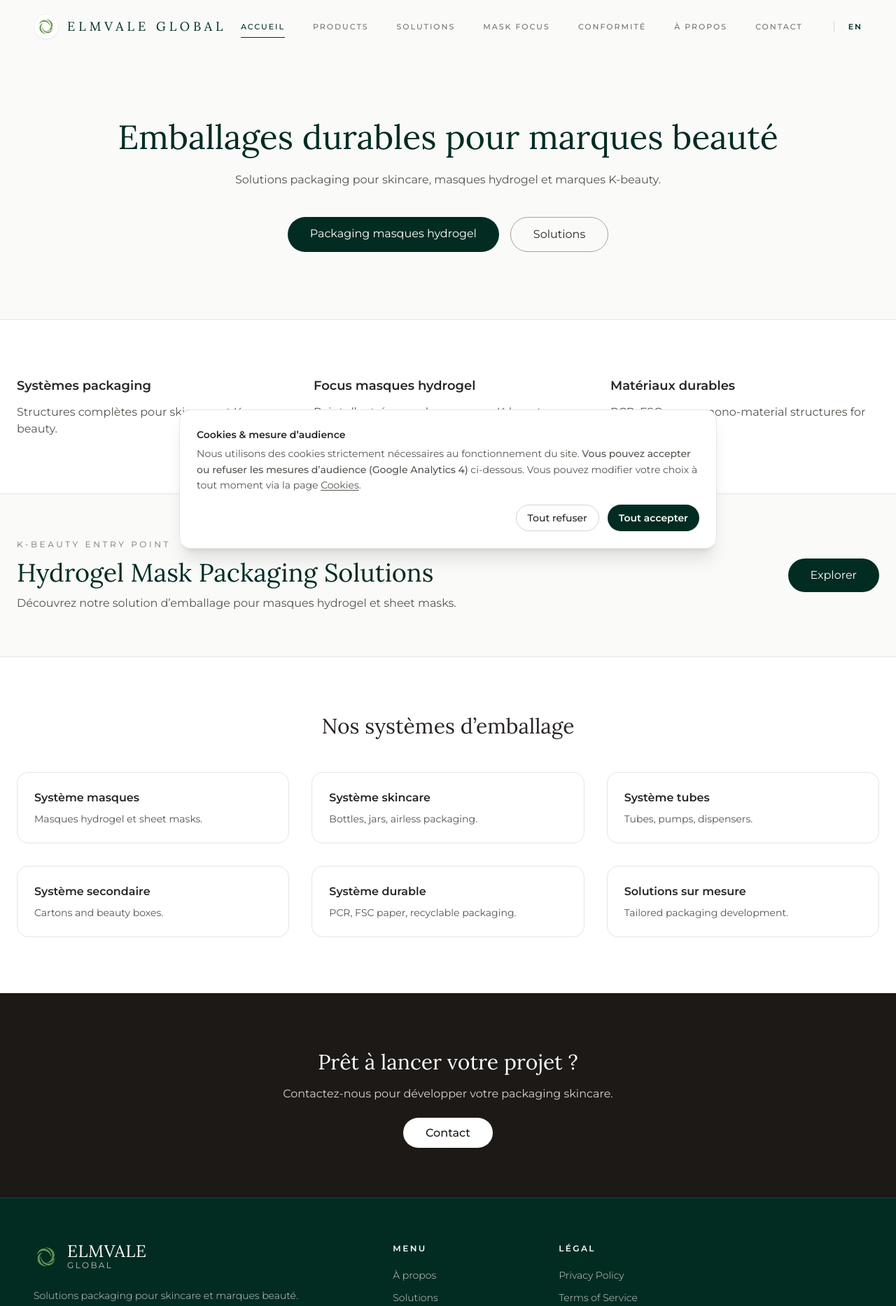
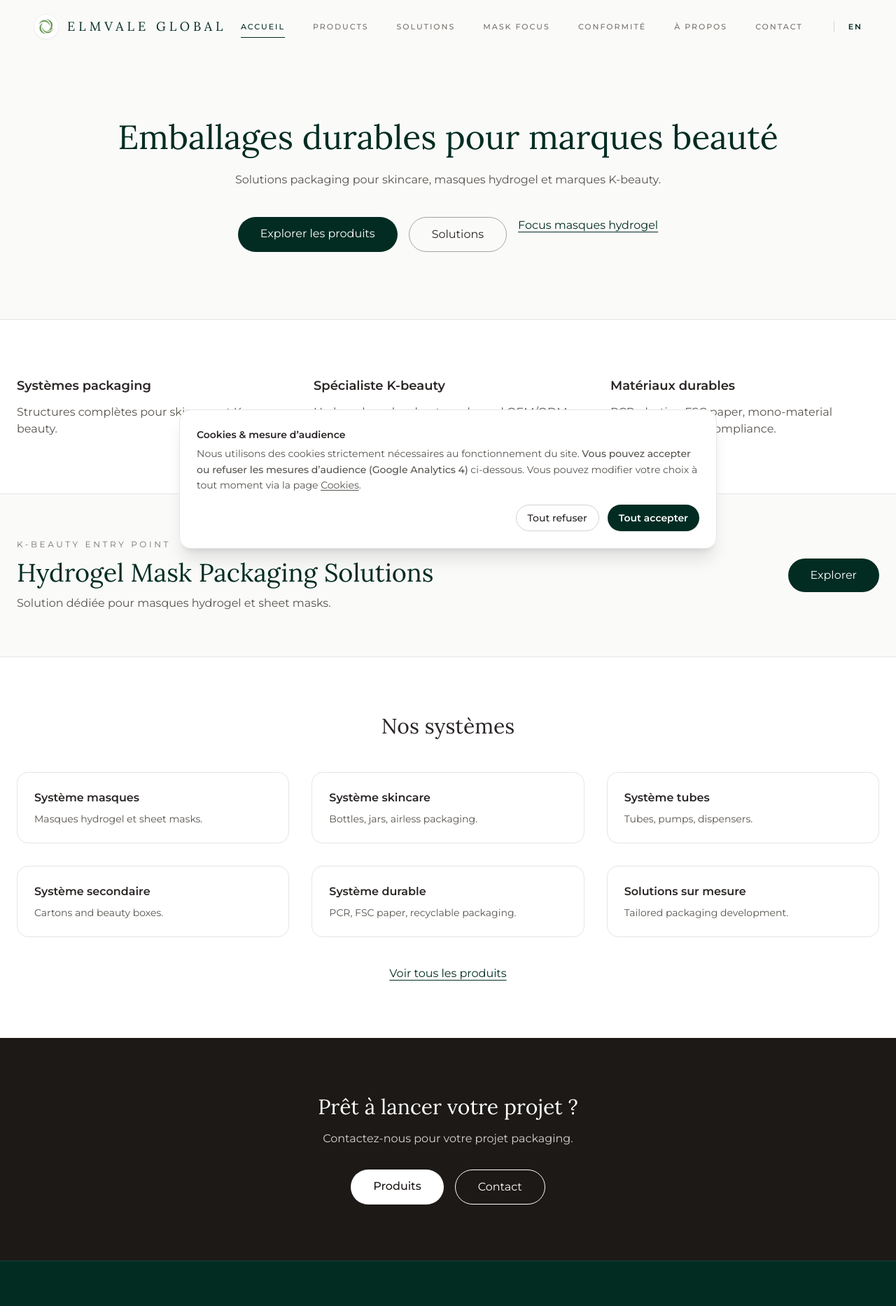
Before and after one commit to cathy6140/-Elmvale-Global-.github.io, a React (Vite) app: page /products in a window 1280 px wide. Shown: the top 1866 px of the page at 70% size. Built offline with nearby package versions, Linux system fonts and the light colour scheme.

Commit message:
Update Home.tsx

```diff
--- a/src/pages/Home.tsx
+++ b/src/pages/Home.tsx
@@ -15,31 +15,41 @@ const Home: React.FC = () => {
           <h1 className="font-serif text-4xl md:text-5xl text-brand-dark mb-6">
             {language === "fr"
               ? "Emballages durables pour marques beauté"
-              : "Sustainable Packaging Systems for Skincare Brands"}
+              : "Sustainable Packaging Systems for Skincare & K-Beauty Brands"}
           </h1>
 
           <p className="text-stone-600 max-w-2xl mx-auto mb-10 leading-relaxed">
             {language === "fr"
               ? "Solutions packaging pour skincare, masques hydrogel et marques K-beauty."
-              : "From hydrogel mask packaging to full skincare systems for global K-beauty brands."}
+              : "From hydrogel mask packaging to full skincare systems and sustainable packaging solutions for global brands."}
           </p>
 
+          {/* 🔥 PRIMARY CTA STRUCTURE（升级重点） */}
           <div className="flex flex-col md:flex-row gap-4 justify-center">
 
             <Link
-              to="/skincare-mask-packaging"
+              to="/products"
               className="bg-brand-dark text-white px-8 py-3 rounded-full hover:opacity-90 transition"
             >
               {language === "fr"
-                ? "Packaging masques hydrogel"
-                : "Explore Hydrogel Mask Packaging"}
+                ? "Explorer les produits"
+                : "Explore Products"}
             </Link>
 
             <Link
               to="/solutions"
               className="border border-stone-400 px-8 py-3 rounded-full hover:bg-stone-100 transition"
             >
-              {language === "fr" ? "Solutions" : "View All Systems"}
+              {language === "fr" ? "Solutions" : "View Systems"}
+            </Link>
+
+            <Link
+              to="/skincare-mask-packaging"
+              className="text-brand-dark underline underline-offset-4 hover:opacity-70 transition"
+            >
+              {language === "fr"
+                ? "Focus masques hydrogel"
+                : "Mask Packaging Focus"}
             </Link>
 
           </div>
@@ -59,20 +69,18 @@ const Home: React.FC = () => {
             <p className="text-stone-600">
               {language === "fr"
                 ? "Structures complètes pour skincare et K-beauty."
-                : "Complete systems for skincare, mask and beauty launches."}
+                : "Complete packaging systems for skincare and beauty brands."}
             </p>
           </div>
 
           <div>
             <h3 className="font-semibold text-lg mb-3">
               {language === "fr"
-                ? "Focus masques hydrogel"
-                : "Hydrogel Mask Entry Point"}
+                ? "Spécialiste K-beauty"
+                : "K-Beauty Expertise"}
             </h3>
             <p className="text-stone-600">
-              {language === "fr"
-                ? "Point d’entrée pour les marques K-beauty."
-                : "Key entry category for K-beauty brand development."}
+              Hydrogel masks, sheet masks and OEM/ODM packaging solutions.
             </p>
           </div>
 
@@ -83,14 +91,14 @@ const Home: React.FC = () => {
                 : "Sustainable Materials"}
             </h3>
             <p className="text-stone-600">
-              PCR, FSC paper, mono-material structures for global compliance.
+              PCR plastics, FSC paper, mono-material structures for EU compliance.
             </p>
           </div>
 
         </div>
       </section>
 
-      {/* ================= MASK ENTRY CTA (VERY IMPORTANT) ================= */}
+      {/* ================= STRATEGIC ENTRY BLOCK ================= */}
       <section className="bg-stone-50 border-y border-stone-200">
         <div className="max-w-7xl mx-auto px-6 py-16 flex flex-col md:flex-row items-center justify-between gap-8">
 
@@ -105,8 +113,8 @@ const Home: React.FC = () => {
 
             <p className="text-stone-600 max-w-2xl">
               {language === "fr"
-                ? "Découvrez notre solution d’emballage pour masques hydrogel et sheet masks."
-                : "Dedicated packaging system for hydrogel masks, sheet masks and eye patch products."}
+                ? "Solution dédiée pour masques hydrogel et sheet masks."
+                : "Dedicated packaging system for hydrogel masks, sheet masks and K-beauty launches."}
             </p>
           </div>
 
@@ -126,7 +134,7 @@ const Home: React.FC = () => {
 
           <h2 className="font-serif text-3xl text-center mb-12">
             {language === "fr"
-              ? "Nos systèmes d’emballage"
+              ? "Nos systèmes"
               : "Our Packaging Systems"}
           </h2>
 
@@ -171,6 +179,18 @@ const Home: React.FC = () => {
 
           </div>
 
+          {/* 🔥 NEW CTA LINK */}
+          <div className="text-center mt-10">
+            <Link
+              to="/products"
+              className="text-brand-dark underline underline-offset-4 hover:opacity-70"
+            >
+              {language === "fr"
+                ? "Voir tous les produits"
+                : "View all products →"}
+            </Link>
+          </div>
+
         </div>
       </section>
 
@@ -186,16 +206,27 @@ const Home: React.FC = () => {
 
           <p className="text-stone-300 mb-8 max-w-2xl mx-auto">
             {language === "fr"
-              ? "Contactez-nous pour développer votre packaging skincare."
-              : "Contact us to develop your skincare packaging system."}
+              ? "Contactez-nous pour votre projet packaging."
+              : "Contact us to develop your skincare packaging solution."}
           </p>
 
-          <Link
-            to="/contact"
-            className="bg-white text-stone-900 px-8 py-3 rounded-full font-medium hover:bg-stone-200 transition"
-          >
-            {language === "fr" ? "Contact" : "Get in Touch"}
-          </Link>
+          <div className="flex flex-col md:flex-row justify-center gap-4">
+
+            <Link
+              to="/products"
+              className="bg-white text-stone-900 px-8 py-3 rounded-full font-medium hover:bg-stone-200 transition"
+            >
+              {language === "fr" ? "Produits" : "Products"}
+            </Link>
+
+            <Link
+              to="/contact"
+              className="border border-white px-8 py-3 rounded-full hover:bg-white hover:text-stone-900 transition"
+            >
+              {language === "fr" ? "Contact" : "Get in Touch"}
+            </Link>
+
+          </div>
 
         </div>
       </section>
```
